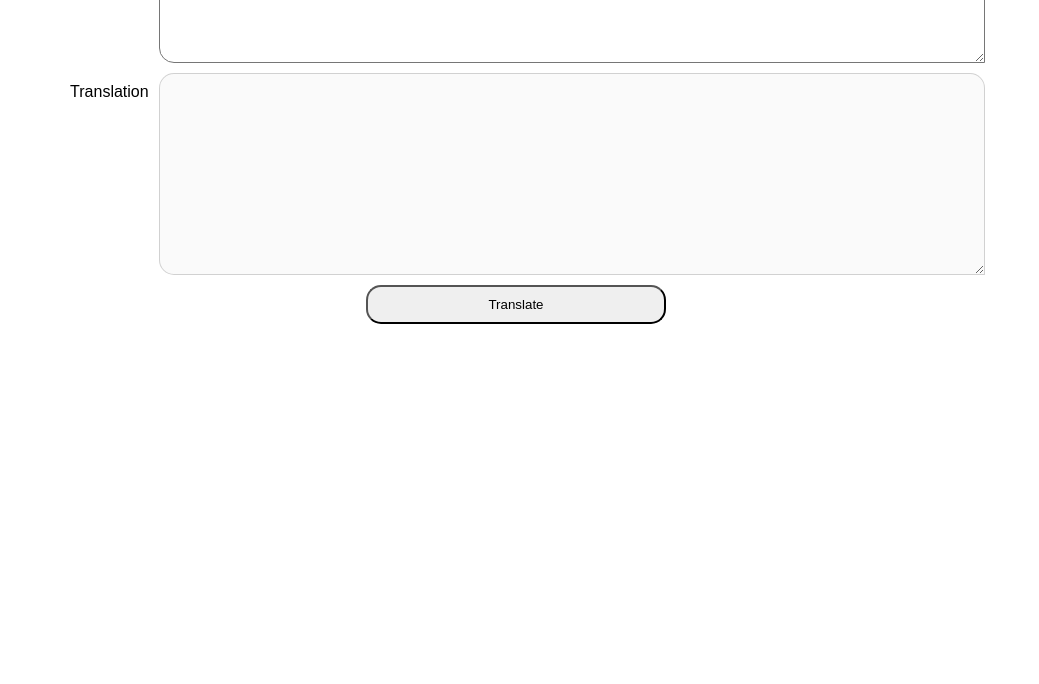
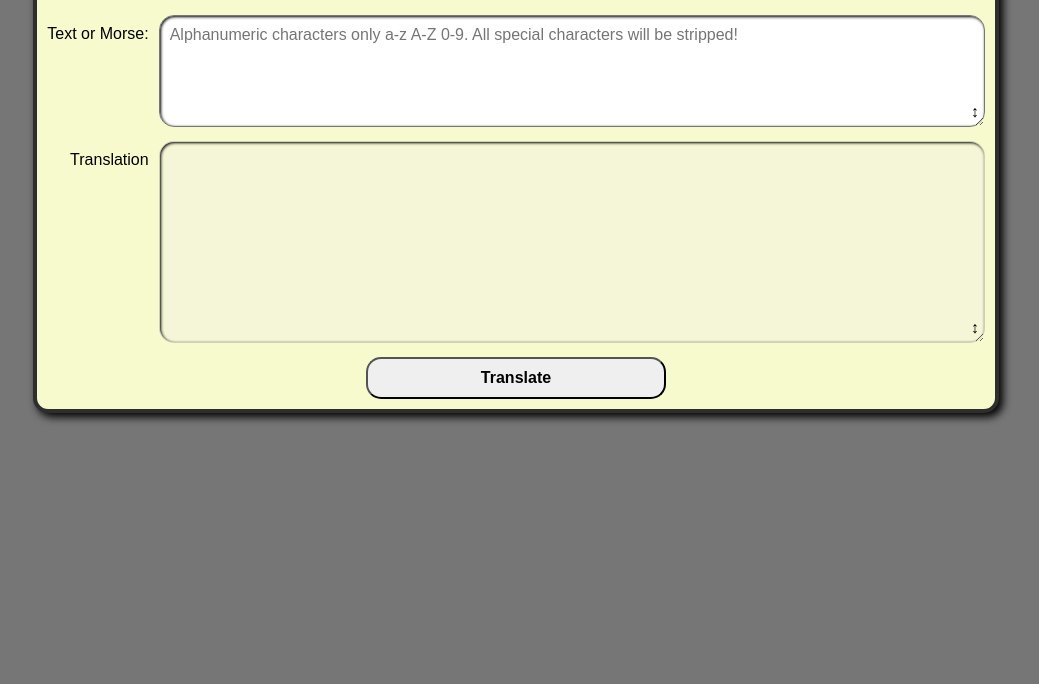
Before and after one commit to Clint-WooliesX/morseCode, a plain HTML site: page index.html in a window 1280 px wide. Shown: the part 116-800 px from the top of the page, without its empty margins (124-1163 px from the left). Drawn offline with Linux system fonts and the light colour scheme.

Commit message:
feature implemented

```diff
--- a/index.html
+++ b/index.html
@@ -14,9 +14,14 @@
     <h1 class="pageHeading">Morse Code Generator</h1>
     <div class="inputLayout">
         <label class="inputLabels" for="input">Text or Morse:</label>
-        <textarea name="input" id="input" cols="85" rows="5"></textarea>
-        <label class="inputLabels"for="output">Translation</label>
-        <textarea name="output" id="output" cols="85" rows="10" disabled></textarea>
+        <div class="wrapper">
+            <textarea class="textbox" name="input" id="input" cols="85" rows="5"
+                placeholder="Alphanumeric characters only a-z A-Z 0-9. All special characters will be stripped!"></textarea>
+        </div>
+        <label class="inputLabels" for="output">Translation</label>
+        <div class="wrapper">
+            <textarea class="textbox" name="output" id="output" cols="85" rows="10" disabled></textarea>
+        </div>
     </div>
     <button id="encodeButton" class="encode_button">Translate</button>
 </main>
--- a/morse.js
+++ b/morse.js
@@ -31,28 +31,31 @@ const morse = {
     Y: "-.--",
     Z: "--..",
     _: "/",
-    _1:".----",
-    _2:"..---",
-    _3:"...--",
-    _4:"....-",
-    _5:".....",
-    _6:"-....",
-    _7:"--...",
-    _8:"---..",
-    _9:"----.",
-    _0:"-----",
+    _1: ".----",
+    _2: "..---",
+    _3: "...--",
+    _4: "....-",
+    _5: ".....",
+    _6: "-....",
+    _7: "--...",
+    _8: "---..",
+    _9: "----.",
+    _0: "-----",
 };
 
 valueKeys = Object.values(morse);
 keyValues = Object.keys(morse);
 
 const textOrMorse = (message) => {
-    if (message.match(/[a-zA-Z]/)) return msg2morse(message);
+    if (message.match(/[a-zA-Z0-9]/)) return msg2morse(message);
     return morse2msg(message);
 };
 
 const msg2morse = (message) => {
-    const morseArray = message.toUpperCase().split("").map(char => char == " " ? "_" : char);
+    let morseArray = message.toUpperCase().split("").map(char => char == " " ? "_" : char);
+    for (i = 0; i <= 9; i++) {
+        morseArray = morseArray.map(char => char == i ? "_" + i : char);
+    }
     return encode(morseArray);
 };
 
@@ -71,7 +74,19 @@ const morse2msg = (morse) => {
 
 const decode = (message) => {
     const text = message.map(code => valueKeys.indexOf(code));
-    const decodedMessage = text.map(char => keyValues[char] == "_" ? " " : keyValues[char]).join("");
+    const decodedMessage = text.map(char => keyValues[char] == "_" ? " "
+        : keyValues[char] == "_1" ? "1"
+        : keyValues[char] == "_2" ? "2"
+        : keyValues[char] == "_3" ? "3"
+        : keyValues[char] == "_4" ? "4"
+        : keyValues[char] == "_5" ? "5"
+        : keyValues[char] == "_6" ? "6"
+        : keyValues[char] == "_7" ? "7"
+        : keyValues[char] == "_8" ? "8"
+        : keyValues[char] == "_9" ? "9"
+        : keyValues[char] == "_0" ? "0"
+        : keyValues[char]).join("");
+
     return output(decodedMessage);
 };
 
--- a/style.scss
+++ b/style.scss
@@ -1,49 +1,83 @@
-
-*{
-    margin:0;
-    padding:0;
+* {
+  margin: 0;
+  padding: 0;
   box-sizing: border-box;
   font-family: arial;
   border-radius: 15px;
 }
 body {
   display: flex;
+  background-color: rgb(118, 118, 118);
   justify-content: center;
   width: 100vw;
 }
-main{display:flex;
+main {
+  border:4px solid rgb(46, 46, 46);
+  margin-top:20px;
+  padding:10px;
+  background-color: rgb(247, 250, 205);
+  display: flex;
   justify-content: center;
   flex-direction: column;
+  box-shadow: 4px 4px 8px black;
 }
 
 .pageHeading {
-    margin-top:30px;
+  margin-top: 30px;
+  margin-bottom: 30px;
   text-align: center;
 }
 
 .inputLayout {
   display: grid;
   grid-template-columns: auto auto;
-  gap:10px;
+  gap: 10px;
 }
 
 .inputLabels {
+
   padding-top: 10px;
   text-align: right;
 }
 
-textarea{
+textarea {
+  box-shadow: inset 1px 1px 3px black;
   resize: vertical;
-    padding:10px;
-    font-size:16px;
-    border-bottom-right-radius: 0px;
+  padding: 10px;
+  font-size: 16px;
+}
+
+.encode_button {
+  width: 300px;
+  padding: 10px;
+  font-size: 16px;
+  font-weight:bold;
+  justify-content: center;
+  margin: auto;
+  margin-top: 10px;
+  &:hover{
+    cursor: pointer;
+    box-shadow: 1px 1px 2px black;
+  }
 }
 
 
-.encode_button{
-width: 300px;
-padding:10px;
-justify-content:  center;
-margin: auto;
-margin-top:10px;
+.textbox {
+  position: relative;
 }
+
+.wrapper {
+  position: relative;
+  display: inline-block;
+}
+
+.wrapper::after {
+  content: '↕';
+  font-weight: 900;
+  color: black;
+  position: absolute;
+  bottom: 10px;
+  right: 6px;
+  z-index: 4;
+  pointer-events: none;
+}
```
Also changed, not shown: style.css. Lines whose indentation alone changed are shown as unchanged.
